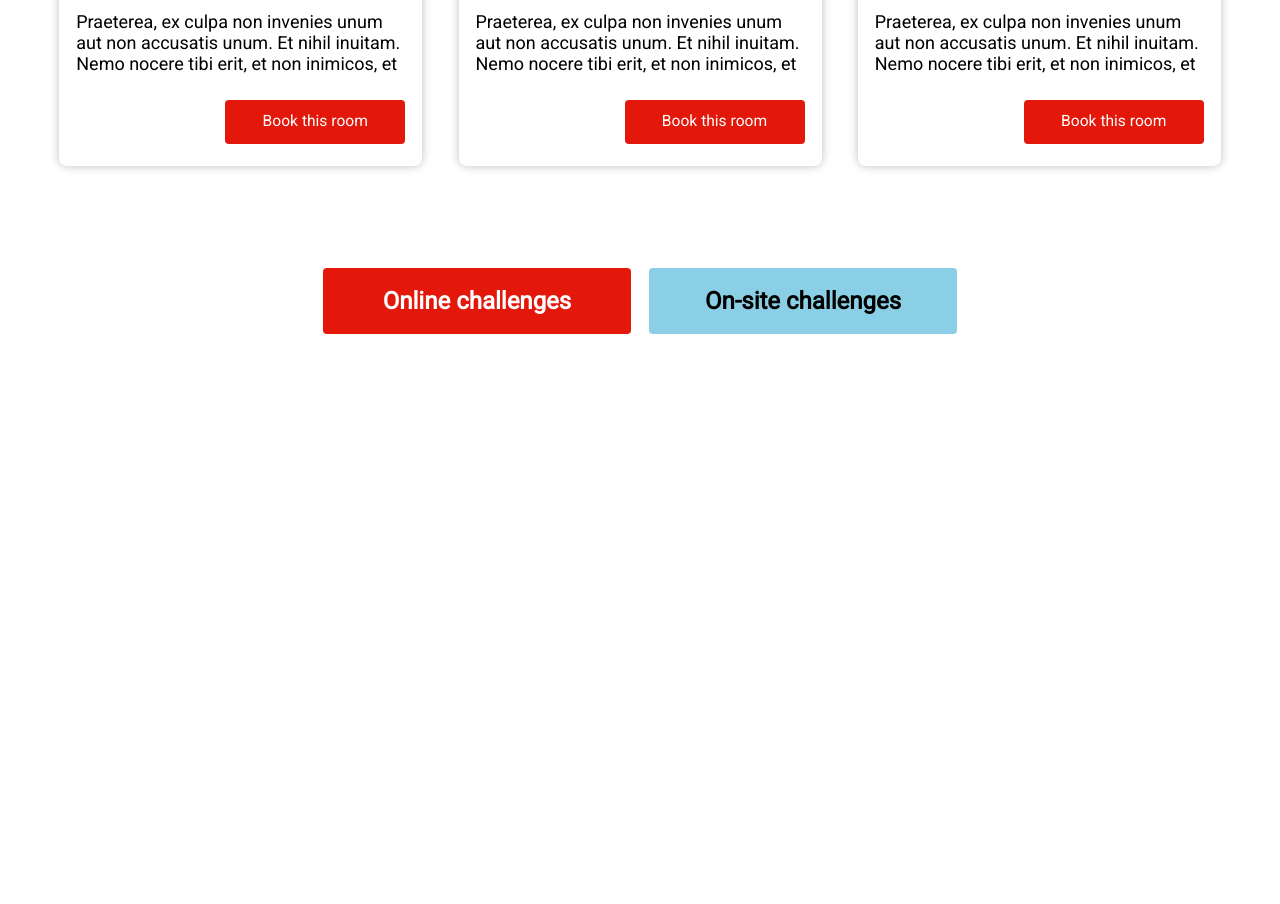
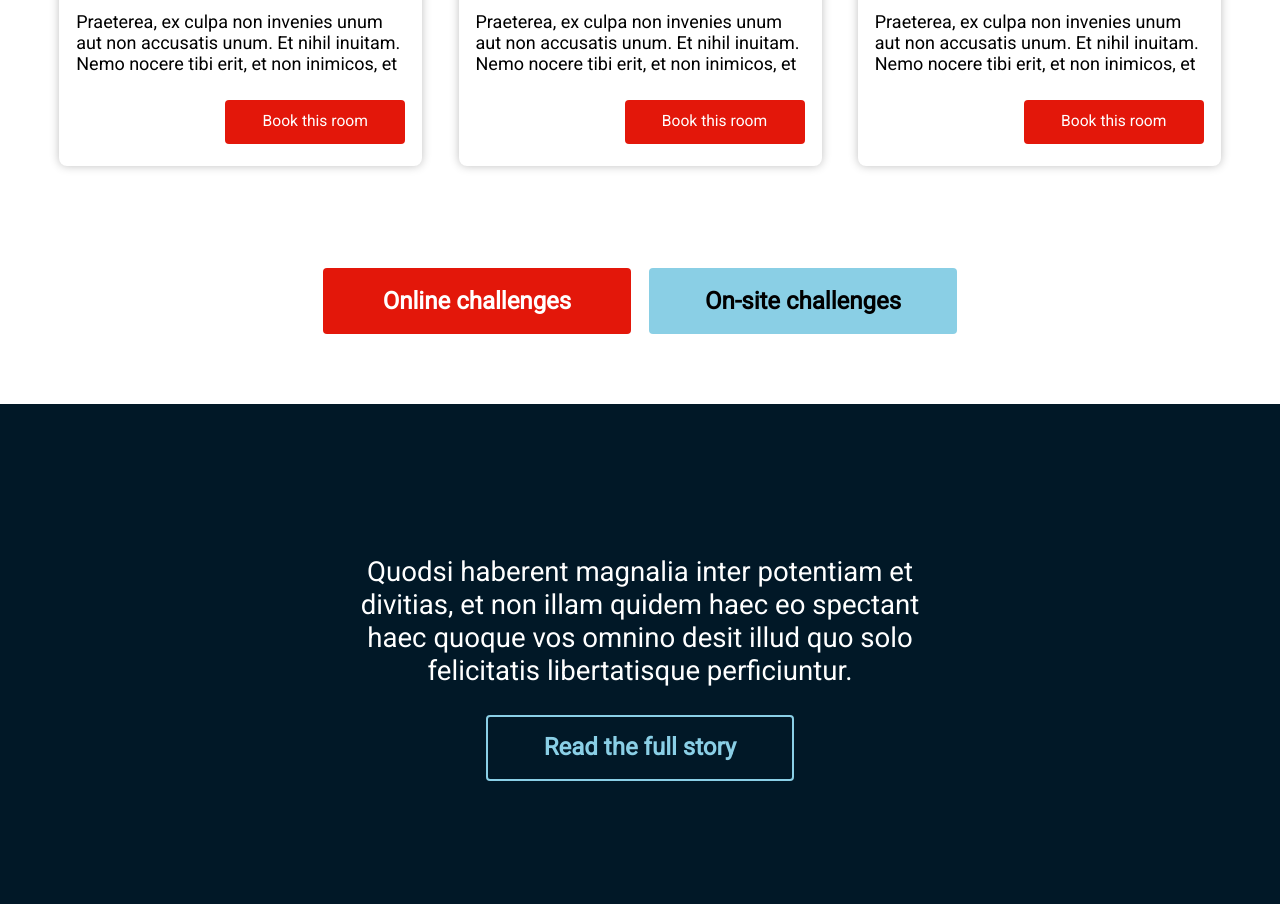
Before and after one commit to CosmicJay2k/esc4, a plain HTML site: page index.html in a window 1280 px wide. Shown: the part 1432-2336 px from the top of the page. Before the commit the page ends 1836 px from the top, so only its background shows below. Drawn offline with Linux system fonts and the light colour scheme.

Commit message:
Added and styled story snippet section

```diff
--- a/index.html
+++ b/index.html
@@ -115,6 +115,12 @@
     </div>
   </section>
 
+  <section class="shortStory">
+    <p>Quodsi haberent magnalia inter potentiam et divitias, et non illam quidem haec eo spectant haec quoque vos omnino
+      desit illud quo solo felicitatis libertatisque perficiuntur.
+    </p>
+    <a href="#" class="links">Read the full story</a>
+  </section>
 </body>
 
 </html>
--- a/style.scss
+++ b/style.scss
@@ -237,3 +237,39 @@ header {
   }
 }
 @include mixins.mobilePopular;
+
+.shortStory {
+  display: flex;
+  flex-direction: column;
+  justify-content: center;
+  align-items: center;
+
+  box-sizing: border-box;
+  width: 100%;
+  height: 500px;
+
+  background: #011827;
+  p {
+    max-width: 600px;
+    padding: 0 20px;
+
+    color: #ffffff;
+    font-size: 2.3rem;
+    text-align: center;
+  }
+  a {
+    box-sizing: border-box;
+    width: 308px;
+    height: 66px;
+
+    padding: 16px 0px 22px;
+    border: 2px solid #8acfe6;
+    border-radius: 4px;
+
+    color: #8acfe6;
+
+    font-size: 2rem;
+    font-weight: bold;
+    text-align: center;
+  }
+}
```
Also changed, not shown: style.css.
